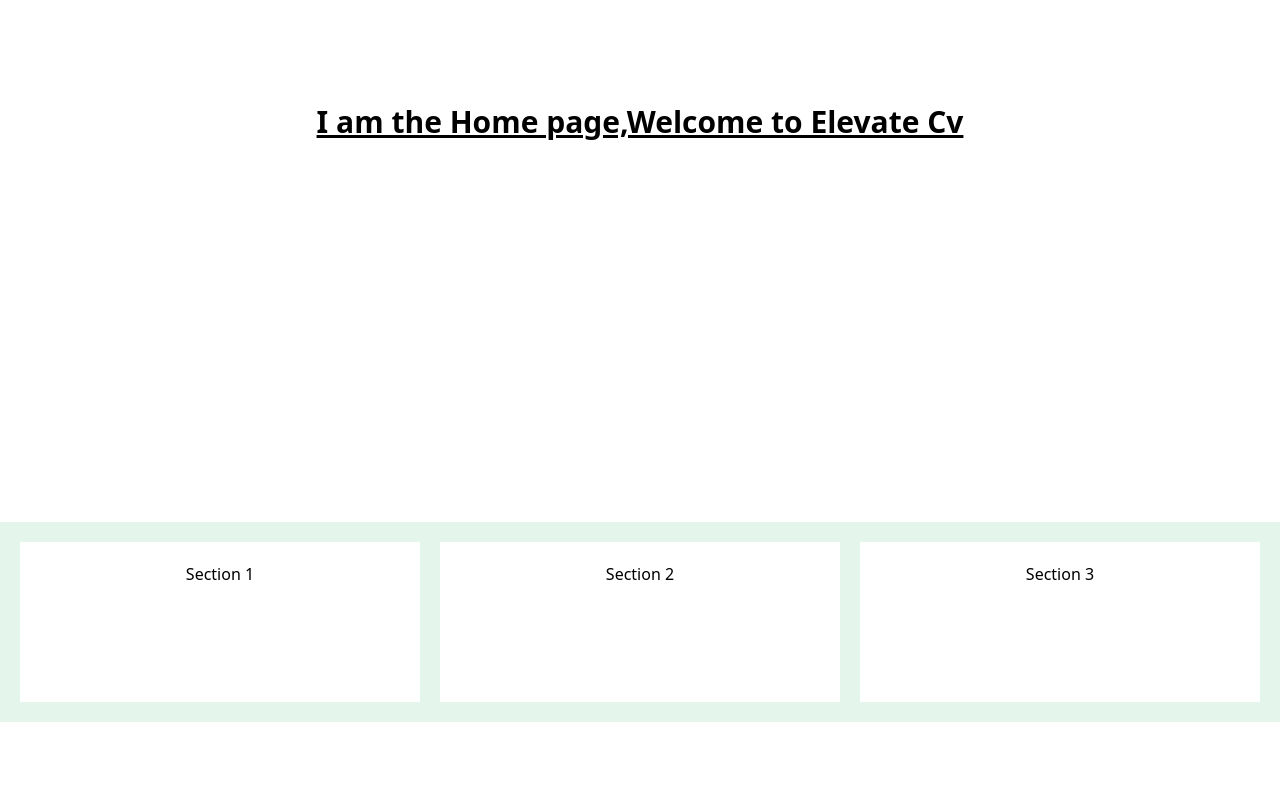
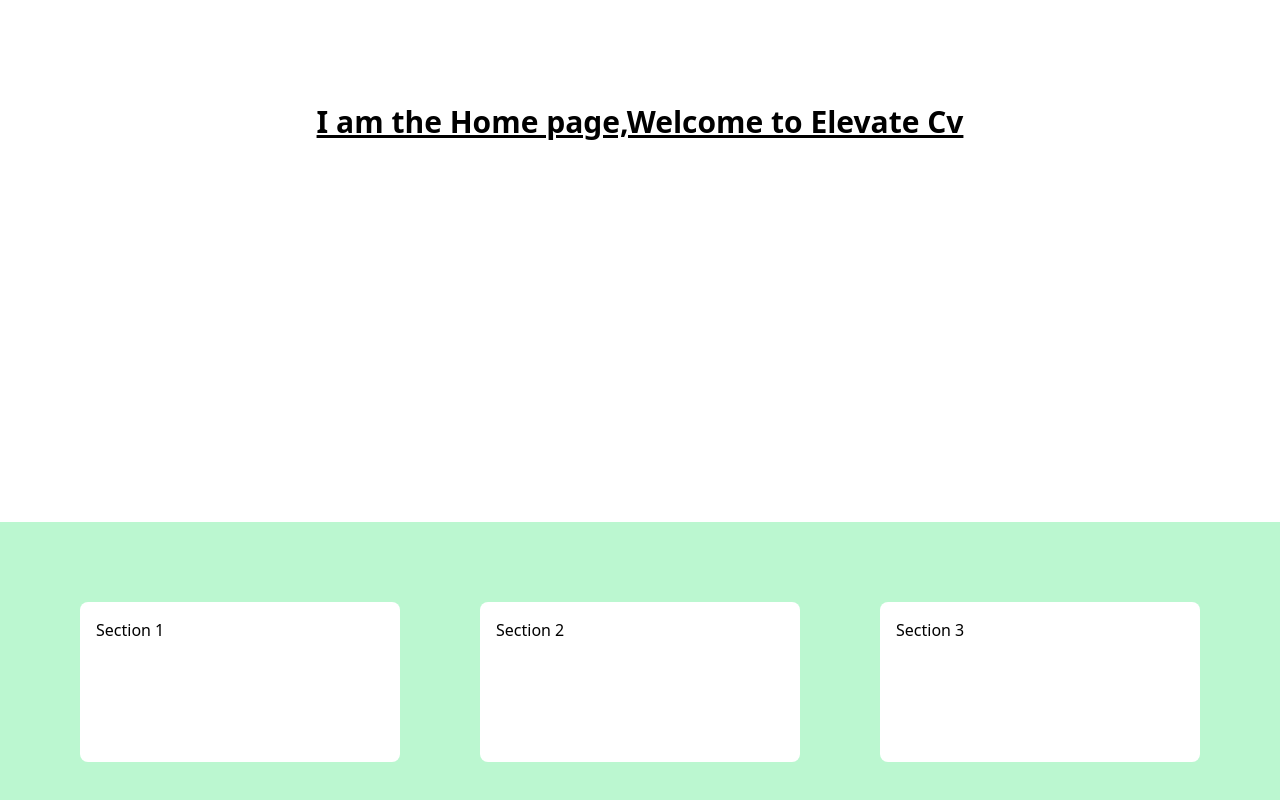
Before and after one commit to onuorachidimma/cv_maker, a React (Vite) app: page / in a window 1280 px wide. Shown: the part 278-1078 px from the top of the page. Before the commit the page ends 1000 px from the top, so only its background shows below. Built offline with nearby package versions, Linux system fonts and the light colour scheme.

Commit message:
Feat: Revamp tailwind

```diff
--- a/src/index.css
+++ b/src/index.css
@@ -1,19 +1,3 @@
 @tailwind base;
 @tailwind components;
 @tailwind utilities;
-
-.container {
-    display: grid;
-    grid-template-columns: repeat(3, 1fr);
-    grid-gap: 20px;
-    padding: 20px;
-    background: #E4F5EC;
-    width: 100%;
-    height: 200px;
-  }
-
-  .section {
-    background-color: #fff;
-    padding: 20px;
-    text-align: center;
-  }
--- a/src/layouts/HomepageBody2.jsx
+++ b/src/layouts/HomepageBody2.jsx
@@ -3,10 +3,10 @@ import React from 'react';
 const HomepageBody2 = () => {
   return (
     <>
-      <div className="container">
-        <div className="section"><h1>Section 1</h1></div>
-        <div className="section"><h1>Section 2</h1></div>
-        <div className="section">Section 3</div>
+      <div className="container lg:grid-cols-3 bg-green-200 h-70 flex items-center justify-center p-10">
+        <div className="card h-40 bg-white p-4 m-10 rounded-lg w-full"><h1>Section 1</h1></div>
+        <div className="card h-40 bg-white p-4 m-10 rounded-lg w-full"><h1>Section 2</h1></div>
+        <div className="card h-40 bg-white p-4 m-10 rounded-lg w-full"><h1>Section 3</h1></div>
       </div>
     </>
   );
```
